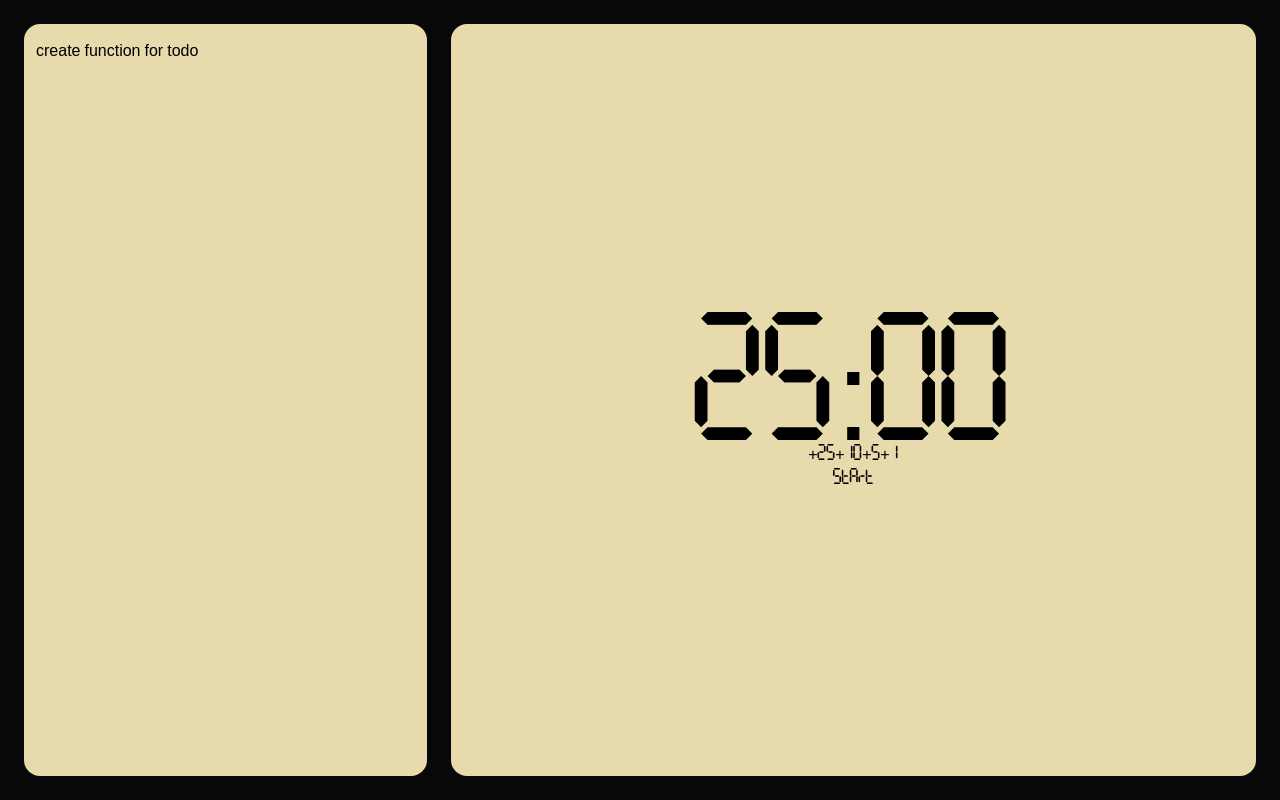
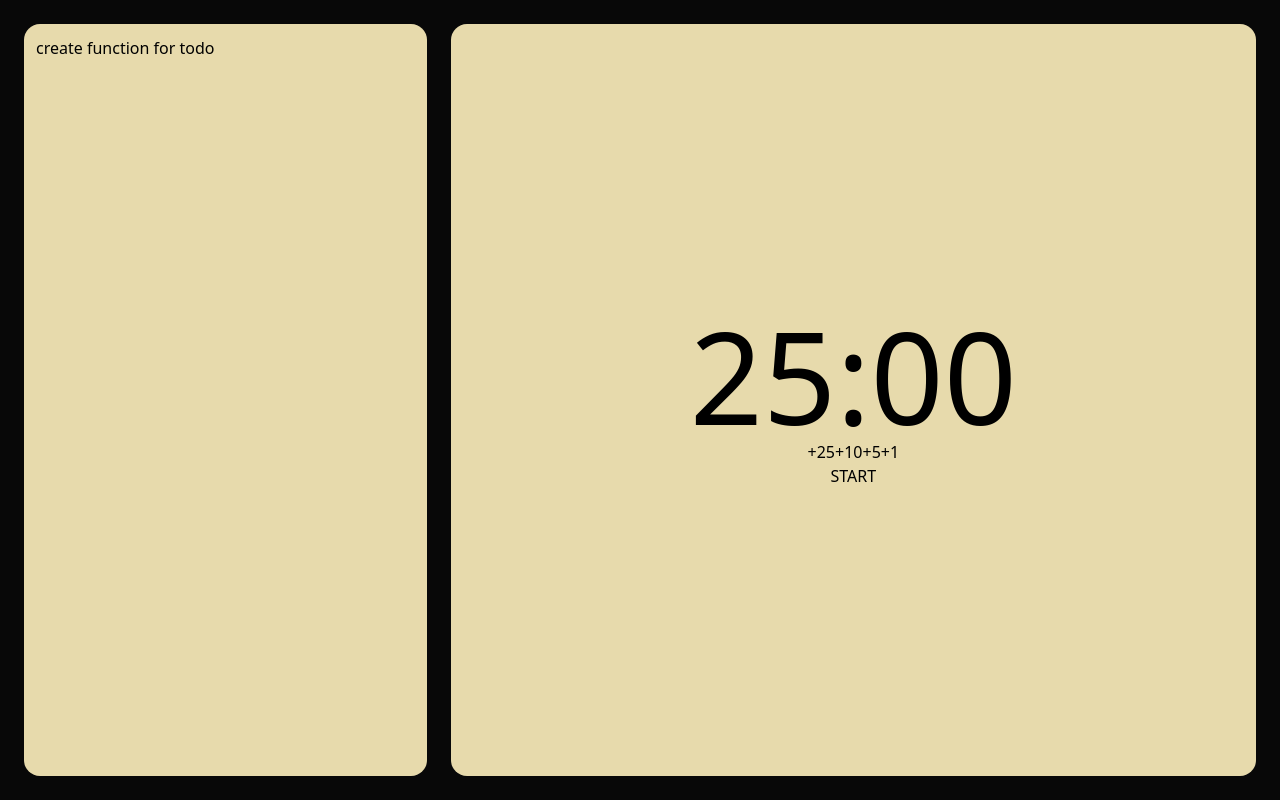
Before and after one commit to DI3906/focus-pomodoro, a Next.js app: page / in a window 1280 px wide. Built offline with nearby package versions, Linux system fonts and the light colour scheme; a web font is replaced by a local one.

Commit message:
fix font

```diff
--- a/app/layout.tsx
+++ b/app/layout.tsx
@@ -5,6 +5,7 @@ import './globals.css';
 
 const brygada = Brygada_1918({
   subsets: ['latin'],
+  variable: '--brygada',
 });
 
 const sevenSegments = localFont({
@@ -25,7 +26,7 @@ export default function RootLayout({
   return (
     <html
       lang="en"
-      className={`${brygada.className} ${sevenSegments.className} h-full antialiased`}
+      className={`${brygada.variable} ${sevenSegments.variable} h-full antialiased`}
     >
       <body className="min-h-full flex flex-col">{children}</body>
     </html>
```
